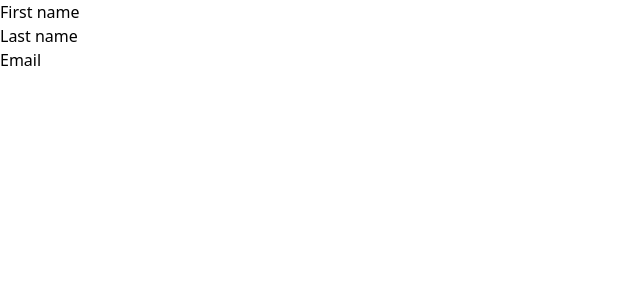
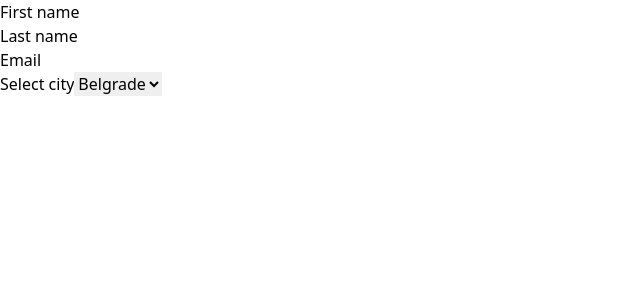
Before and after one commit to techbabette/ReactJSONForm, a React (Vite) app: page / in a window 1280 px wide. Shown: the top 300 px of the page, without its empty margins (0-640 px from the left). Built offline with nearby package versions, Linux system fonts and the light colour scheme.

Commit message:
Input type select

```diff
--- a/src/FormInputs.jsx
+++ b/src/FormInputs.jsx
@@ -23,6 +23,13 @@ let formJSON = {
             width : 6,
             weight : 100,
         },
+        4 : {
+            type : "select",
+            label : "Select city",
+            width : 12,
+            weight : 97,
+            options : ["Belgrade", "Novi sad", "Nis"]
+        },
     }
 }
 
@@ -38,8 +45,20 @@ function FormInputs(){
         setFormValue(newFormValue);
     }
 
-    let inputs = sortedInputKeys.map((key) =>
-        <FormInputsItem key={key} id={key} value={formValue[key] ?? ""} onChange={handleInputChange} {...formJSON.formElements[key]}/>
+    let inputs = sortedInputKeys.map((key) => {
+        let currentInput = formJSON.formElements[key];
+        let defaultValue = "";
+
+        if(currentInput.type === "select"){
+            defaultValue = 0;
+        }
+
+        let handler = function(value){
+            handleInputChange(value, key);
+        }
+
+        return <FormInputsItem key={key} id={key} value={formValue[key] ?? defaultValue} onChange={handler} {...formJSON.formElements[key]}/>
+    }
     )
 
     return (
--- a/src/FormInputsItem.jsx
+++ b/src/FormInputsItem.jsx
@@ -16,14 +16,14 @@ function FormInputsItem(props){
     let error = <span>{props.error}</span>
 
     let handleInputChange = function(value){
-        props.onChange(value, id);
+        props.onChange(value);
     }
 
     return (
     <div className={width + " flex flex-col justify-center content-center px-4"}>
         {props.label && label}
         <InputAdaptable onChange={handleInputChange}
-        value={props.value} className={inputClass} id={id}/>
+        value={props.value} className={inputClass} id={id} {...props}/>
         {props.error && error}
     </div>
     );
--- a/src/InputAdaptable.jsx
+++ b/src/InputAdaptable.jsx
@@ -10,6 +10,22 @@ function InputAdaptable(props){
 
     if(props.type === "number"){
         inputField = <input type="number" name={id} id={id} />
+    }
+
+    if(props.type === "select"){
+        let option_value_field = props.option_value_field ?? "__";
+        let option_text_field = props.option_text_field ?? "__";
+
+        let options = props.options.map((option, index) => {
+            let option_value = option_value_field === "__" ? option : option[option_value_field];
+            let option_text = option_text_field === "__" ? option : option[option_text_field];
+            return <option key={index} value={option_value}>{option_text}</option>;
+        })
+
+        inputField =
+        <select name={id} id={id}>
+            {options}
+        </select>
     }
 
     function bubbleValue(event){
```
